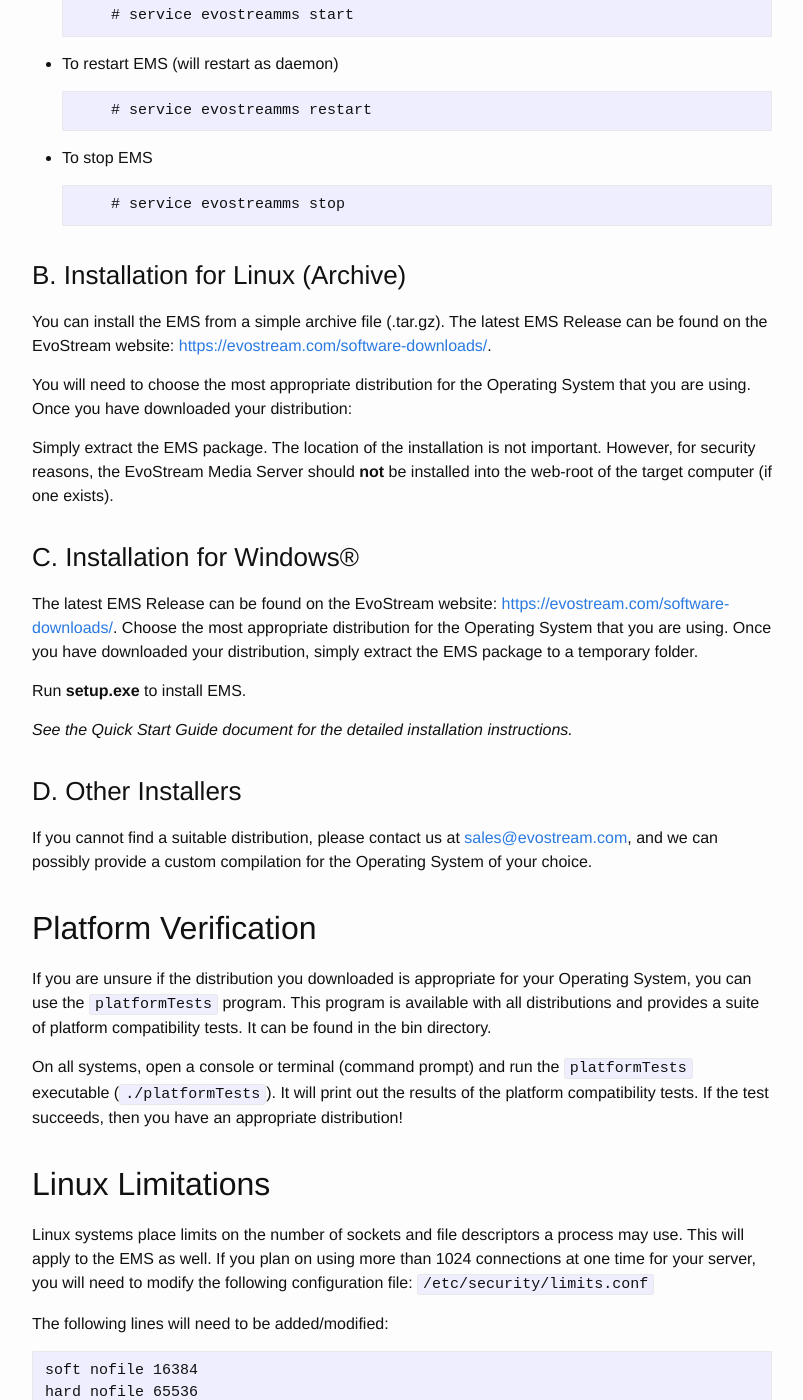
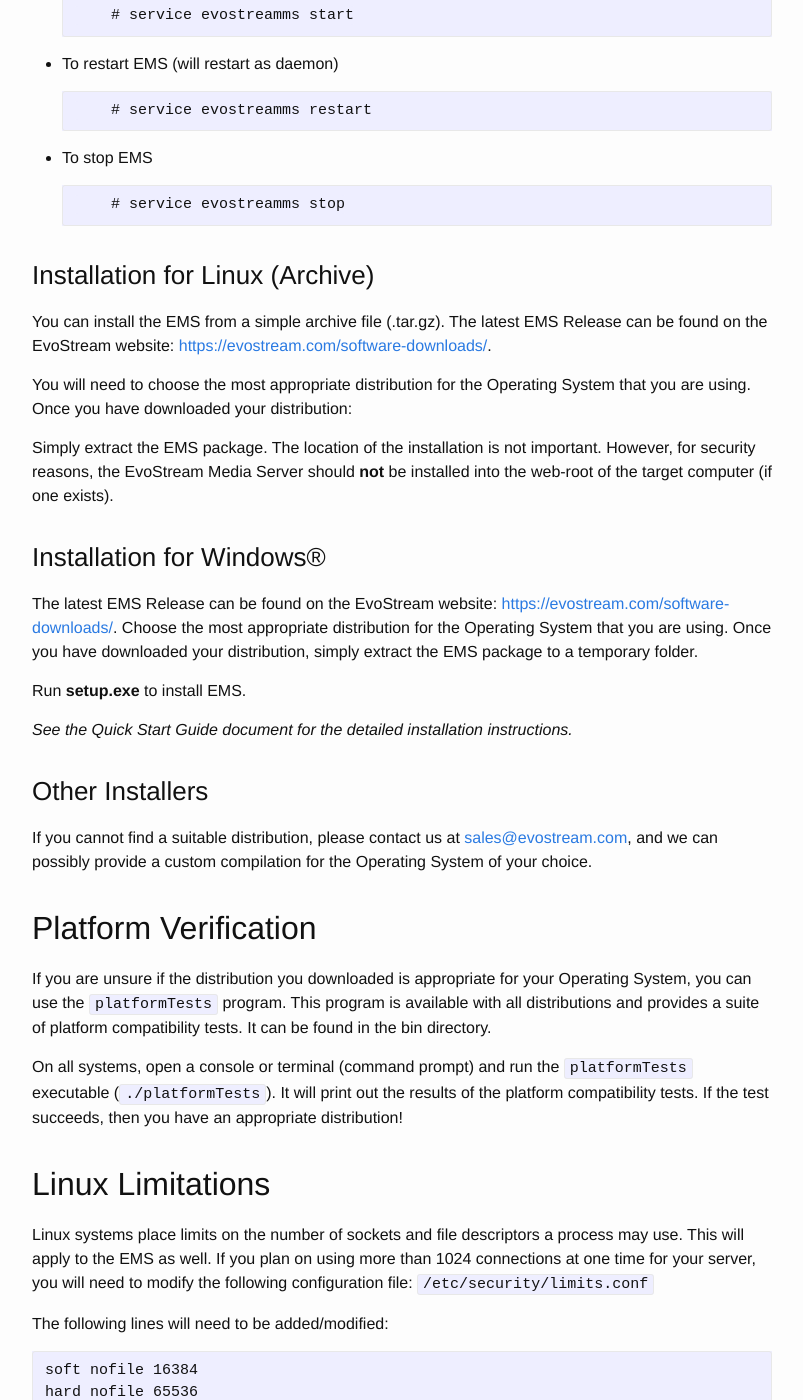
Before and after one commit to EvoStream/ems_user_guide, a Jekyll site: the page built from _posts/2016-01-01-installation.md, in a window 1280 px wide and 1400 px high, scrolled down 2238 px. Shown: the whole window, without its empty margins (238-1041 px from the left). Built offline with Jekyll 4.4.1, drawn with Linux system fonts in a browser that asks for light colours; some of the changed text lies outside the part shown.

Commit message:
Updated formatting
removed ABC to fix TOC

````diff
--- a/_posts/2016-01-01-installation.md
+++ b/_posts/2016-01-01-installation.md
@@ -20,7 +20,7 @@ Licenses can be purchased from EvoStream directly, contact [sales@evostream.com]
 
 ## Install EMS
 
-### A. Installation for Linux (Package)
+### Installation for Linux (Package)
 
 EvoStream provides standard Linux installers for the EMS. The Linux EMS installer will install the following packages and software:
 
@@ -109,7 +109,7 @@ The following steps are used to install the EvoStream Media Server, and can be r
 
 
 
-### B. Installation for Linux (Archive)
+### Installation for Linux (Archive)
 
 You can install the EMS from a simple archive file (.tar.gz). The latest EMS Release can be found on the EvoStream website: [https://evostream.com/software-downloads/](https://evostream.com/software-downloads/).
 
@@ -119,7 +119,7 @@ Simply extract the EMS package. The location of the installation is not importan
 
 
 
-### C. Installation for Windows®
+### Installation for Windows®
 
 The latest EMS Release can be found on the EvoStream website: [https://evostream.com/software-downloads/](https://evostream.com/software-downloads/). Choose the most appropriate distribution for the Operating System that you are using. Once you have downloaded your distribution, simply extract the EMS package to a temporary folder.
 
@@ -129,7 +129,7 @@ Run **setup.exe** to install EMS.
 
 
 
-### D. Other Installers
+### Other Installers
 
 If you cannot find a suitable distribution, please contact us at [sales@evostream.com](mailto:sales@evostream.com), and we can possibly provide a custom compilation for the Operating System of your choice.
 
@@ -166,7 +166,7 @@ hard nproc 16384
 
 ## Distribution Content
 
-### A. Linux Package
+### Linux Package
 
 ```
 /
@@ -257,7 +257,7 @@ hard nproc 16384
 
 
 
-### B. Linux Archive
+### Linux Archive
 
 ```
 ./EvoStream Archive
@@ -337,7 +337,7 @@ hard nproc 16384
 
 
 
-### C. Windows Package
+### Windows Package
 
 ```
 C:\EvoStream
@@ -429,7 +429,7 @@ C:\EvoStream
 
 ## File Descriptions
 
-### A. Command Files
+### Command Files
 
 | File                | Description                              |
 | ------------------- | ---------------------------------------- |
@@ -447,7 +447,7 @@ C:\EvoStream
 
 
 
-### B. Configuration Files
+### Configuration Files
 
 | File                | Description                              |
 | ------------------- | ---------------------------------------- |
@@ -460,7 +460,7 @@ C:\EvoStream
 
 
 
-### C. Documentation
+### Documentation
 
 | File                               | Description                              |
 | ---------------------------------- | ---------------------------------------- |
@@ -471,7 +471,7 @@ C:\EvoStream
 
 
 
-### D. Miscellaneous
+### Miscellaneous
 
 | File                            | Description                              |
 | ------------------------------- | ---------------------------------------- |
````
